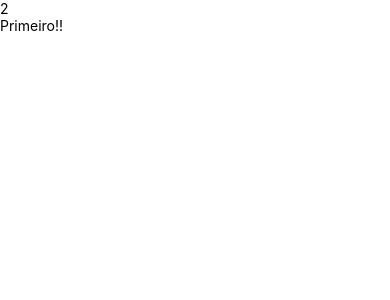
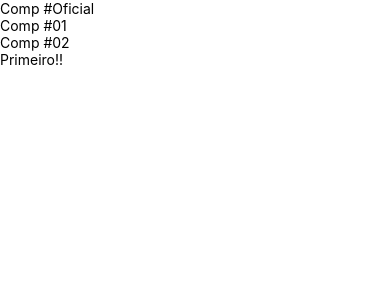
Before and after one commit to paulosvdd05/curso-react-native, a React Native app: screen / in a window 390 px wide. Shown: the top 300 px of the page. Built offline with nearby package versions, Linux system fonts and the light colour scheme.

Commit message:
Um pouco de Estilo pt1

```diff
--- a/src/App.tsx
+++ b/src/App.tsx
@@ -1,11 +1,20 @@
 import React from "react";
-import { View, Text } from "react-native"
+import  { View, Text, StyleSheet } from "react-native"
 
+import CompPadrao, { Comp1,Comp2 } from './components/Multi'
 import Primeiro from './components/Primeiro'
 
 export default () => (
-    <View>
-        <Text>{1+1}</Text>
+    <View style={style.App}>
+        <CompPadrao />
+        <Comp1/>
+        <Comp2/>
         <Primeiro />
     </View>
 )
+
+const style = StyleSheet.create({
+    App: {
+
+    }
+})
--- /dev/null
+++ b/src/components/Multi.tsx
@@ -0,0 +1,14 @@
+import React from "react";
+import {View, Text} from 'react-native'
+
+export default function Comp() {
+    return <Text>Comp #Oficial</Text>
+}
+function Comp1() {
+    return <Text>Comp #01</Text>
+}
+function Comp2() {
+    return <Text>Comp #02</Text>
+}
+
+export {Comp1, Comp2}
```
Also changed, not shown: src/components/Primeiro.tsx (renamed from src/components/Primeiro.js).
